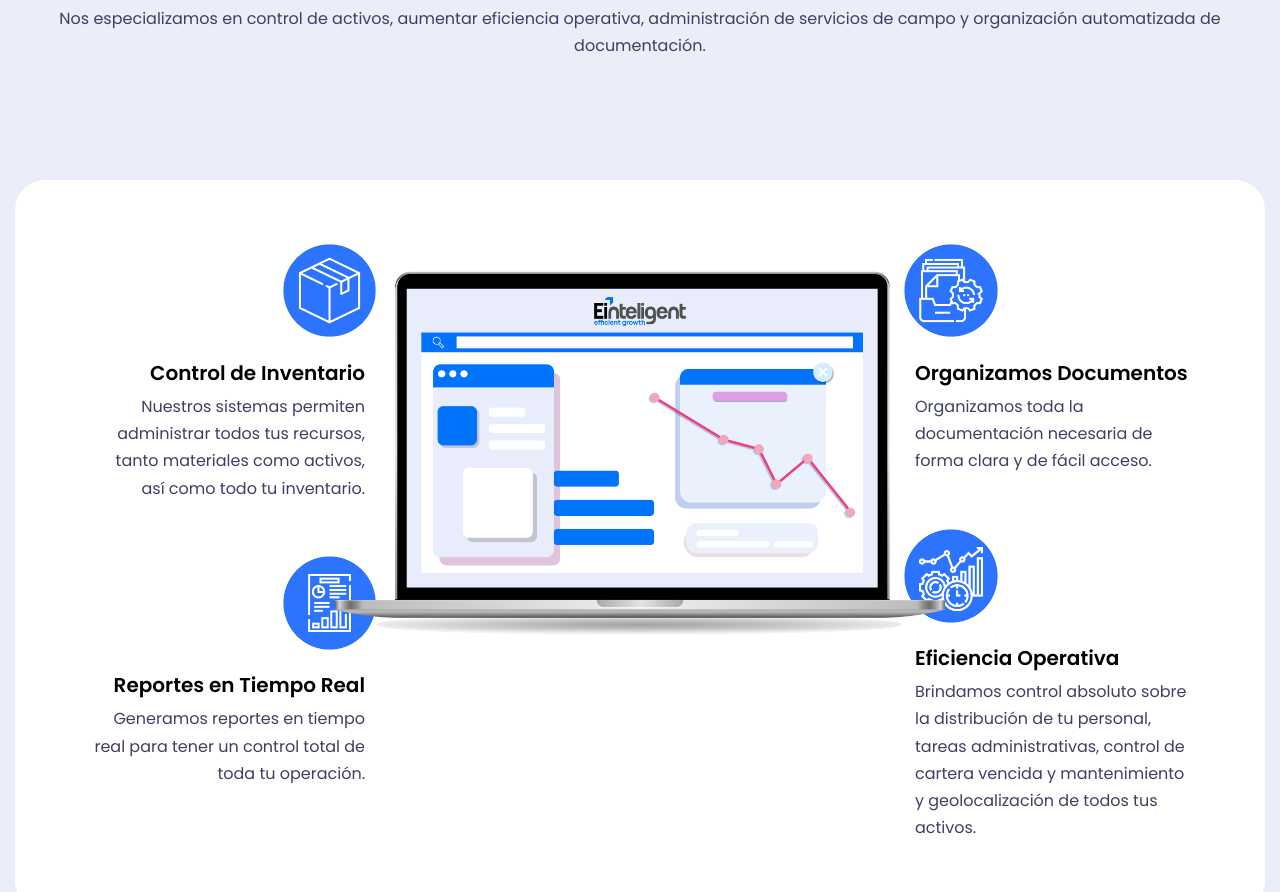
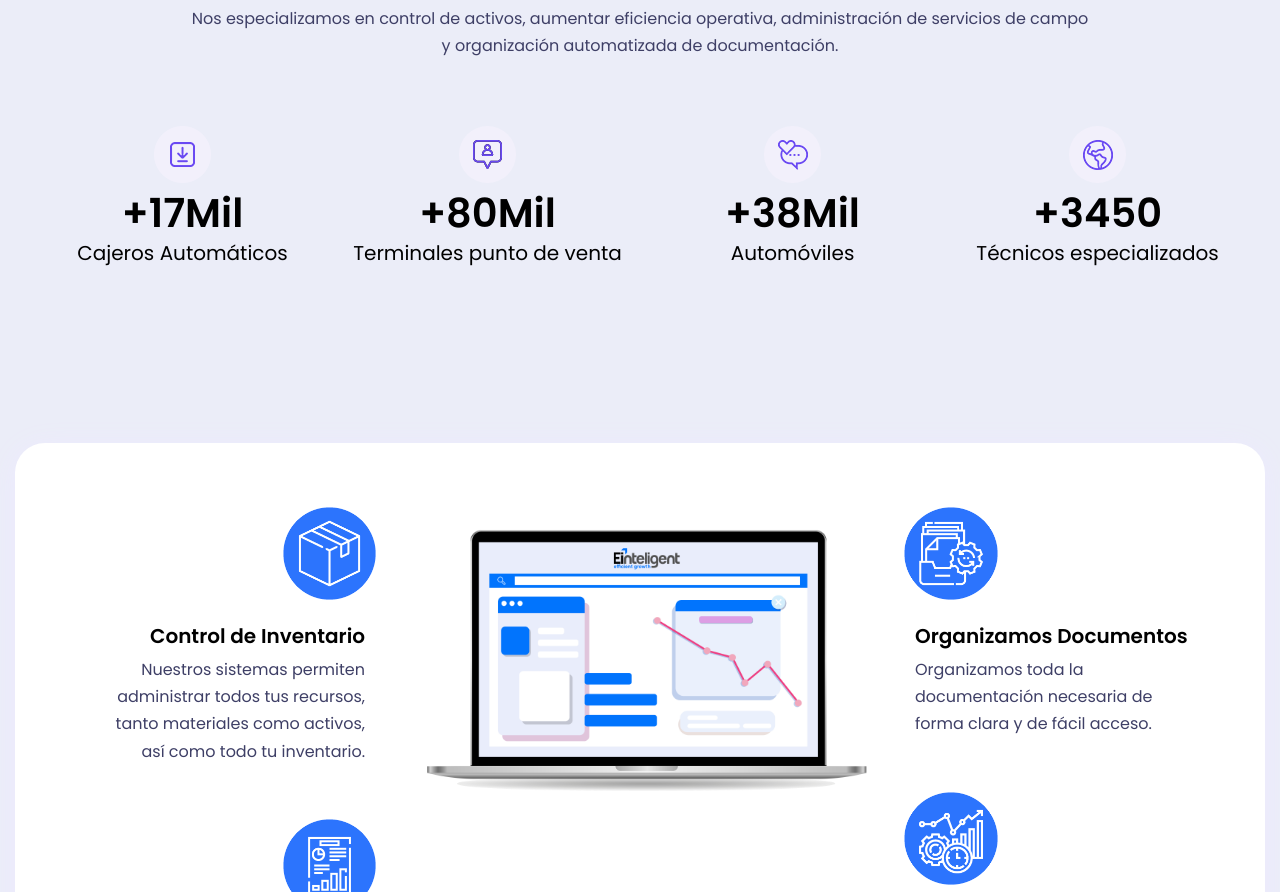
Before and after one commit to Merkia-Agencia/eInteligent, a plain HTML site: page index.html in a window 1280 px wide. Shown: the part 1534-2426 px from the top of the page. Drawn offline with Linux system fonts and the light colour scheme; animation ran at ten frames a second.

Commit message:
last changes einteligent

```diff
--- a/css/style.css
+++ b/css/style.css
@@ -869,13 +869,14 @@ header.fixed .navbar {
 /* features section image */
 .features_section .feature_detail .feature_img {
     position: absolute;
-    left: 50%;
+    left: 55%;
     transform: translateX(-50%);
     top: 75px;
 }
 
 .features_section .feature_detail .feature_img img {
     max-width: 100%;
+    width: 80%;
 }
 
 /* features section box */
--- /dev/null
+++ b/css/style2.css
@@ -0,0 +1,31 @@
+.statistic_section .app_statstic {
+    display: flex;
+    flex-wrap: wrap;
+    justify-content: space-between;
+    margin-bottom: 10px;
+}
+
+.statistic_section .app_statstic li {
+    width: 100%;
+    /*display: flex;*/
+    align-items: center;
+}
+
+.statistic_section .app_statstic li .icon {
+    text-align: center;
+}
+
+.statistic_section .app_statstic li p {
+    margin-bottom: 0;
+    line-height: 1;
+    color: var(--dark-purple);
+    text-align: center;
+    font-size: 20px;
+}
+
+.statistic_section .app_statstic li p:first-child {
+    font-size: 40px;
+    font-weight: 600;
+    text-align: center;
+    padding: 10px 0;
+}
--- a/index.html
+++ b/index.html
@@ -20,6 +20,9 @@
   <link rel="stylesheet" href="css/aos.css">
   <!-- Coustome-Style-link -->
   <link rel="stylesheet" href="css/style.css">
+
+  <link rel="stylesheet" href="css/style2.css">
+
   <!-- Responsive-Style-link -->
   <link rel="stylesheet" href="css/responsive.css">
   <!-- Favicon -->
@@ -234,6 +237,7 @@
     <!-- Trusted Section ends -->
 
 
+
     <!-- Features-Section-Start -->
     <section class="row_am features_section" id="features">
       <!-- container start -->
@@ -243,9 +247,71 @@
           <h2>Mejoramos las operaciones de tu negocio <br> con soluciones integrales.</h2>
           <!-- p -->
           <p>Nos especializamos en control de activos, aumentar eficiencia
-            operativa, administración de servicios de campo y organización
+            operativa, administración de servicios de campo <br> y organización
             automatizada de documentación.</p>
         </div>
+
+        <section class="row_am statistic_section">
+          <!-- container start -->
+          <div class="container">
+            <!-- Ui li start -->
+              <!-- UL -->
+                  <ul class="app_statstic" id="counter">
+                    <div class="col-md-3 col-lg-3 col-sm-6 col-xs-12 aos-init aos-animate" data-aos="fade-up" data-aos-duration="1000">
+                      <li>
+                        <div class="icon">
+                          <img src="images/download.png" alt="image">
+                        </div>
+                        <div class="text">
+                          <p>+<span class="counter-value" data-count="17">17</span><span>Mil</span></p>
+                          <p>Cajeros Automáticos</p>
+                        </div>
+                      </li>
+                    </div>
+
+                    <div class="col-md-3 col-lg-3 col-sm-6 col-xs-12 aos-init aos-animate" data-aos="fade-up" data-aos-duration="1200">
+                    <li>
+                      <div class="icon">
+                        <img src="images/followers.png" alt="image">
+                      </div>
+                      <div class="text">
+                        <p>+<span class="counter-value" data-count="80">80</span><span>Mil</span></p>
+                        <p>Terminales punto de venta</p>
+                      </div>
+                    </li>
+                    </div>
+
+                    <div class="col-md-3 col-lg-3 col-sm-6 col-xs-12 aos-init aos-animate" data-aos="fade-up" data-aos-duration="1400">
+                    <li>
+                      <div class="icon">
+                        <img src="images/reviews.png" alt="image">
+                      </div>
+                      <div class="text">
+                        <p>+<span class="counter-value" data-count="38">38</span><span>Mil</span></p>
+                        <p>Automóviles</p>
+                      </div>
+                    </li>
+                    </div>
+
+                    <div class="col-md-3 col-lg-3 col-sm-6 col-xs-12 aos-init aos-animate" data-aos="fade-up" data-aos-duration="1600">
+                    <li>
+                      <div class="icon">
+                        <img src="images/countries.png" alt="image">
+                      </div>
+                      <div class="text">
+                        <p>+<span class="counter-value" data-count="3450">3450</span><span></span></p>
+                        <p>Técnicos especializados</p>
+                      </div>
+                    </li>
+                    </div>
+                  </ul>
+                  <!-- UL end -->
+            <!-- Ui li end -->
+          </div>
+          <!-- container end -->
+        </section>
+
+
         <div class="feature_detail">
           <!-- feature box left -->
           <div class="left_data feature_box">
@@ -398,8 +464,8 @@
                   <div class="waves wave-3"></div>
                 </div>
               </span>
-              Let’s see virtually how it works
-              <span>Watch video</span>
+              Descubre nuestra solución tecnológica
+              <span>Ver video</span>
             </a>
           </div>
         </div>
@@ -419,10 +485,10 @@
           	<!-- about images -->
             <div class="about_img" data-aos="fade-in" data-aos-duration="1500">
               <div class="frame_img">
-                <img class="moving_position_animatin" src="images/real/MOCKUP 3/EINTELIGENT GRAFICOS WEB-10.png" alt="image" >
+                <img class="moving_position_animatin" src="images/real/MOCKUP 3/EINTELIGENT GRAFICOS WEB.png" alt="image" >
               </div>
               <div class="screen_img">
-                <img class="moving_animation" src="images/real/MOCKUP 3/EINTELIGENT GRAFICOS WEB.png" alt="image" >
+                <img class="moving_animation" src="images/real/MOCKUP 3/EINTELIGENT GRAFICOS WEB-10.png" alt="image" >
               </div>
             </div>
           </div>
@@ -506,8 +572,9 @@
               </div>
               <!-- UI Image -->
               <div class="right_img">
+                <img class="moving_position_animatin" style="width: 95%;" src="images/real/MOCKUP 4/EINTELIGENT GRAFICOS WEB-13.png" alt="image" >
+
                 <img class="moving_position_animatin" style="width: 95%;" src="images/real/MOCKUP 4/EINTELIGENT GRAFICOS WEB-12.png" alt="image" >
-                <img class="moving_position_animatin" style="width: 95%;" src="images/real/MOCKUP 4/EINTELIGENT GRAFICOS WEB-13.png" alt="image" >
               </div>
             </div>
           </div>
```
